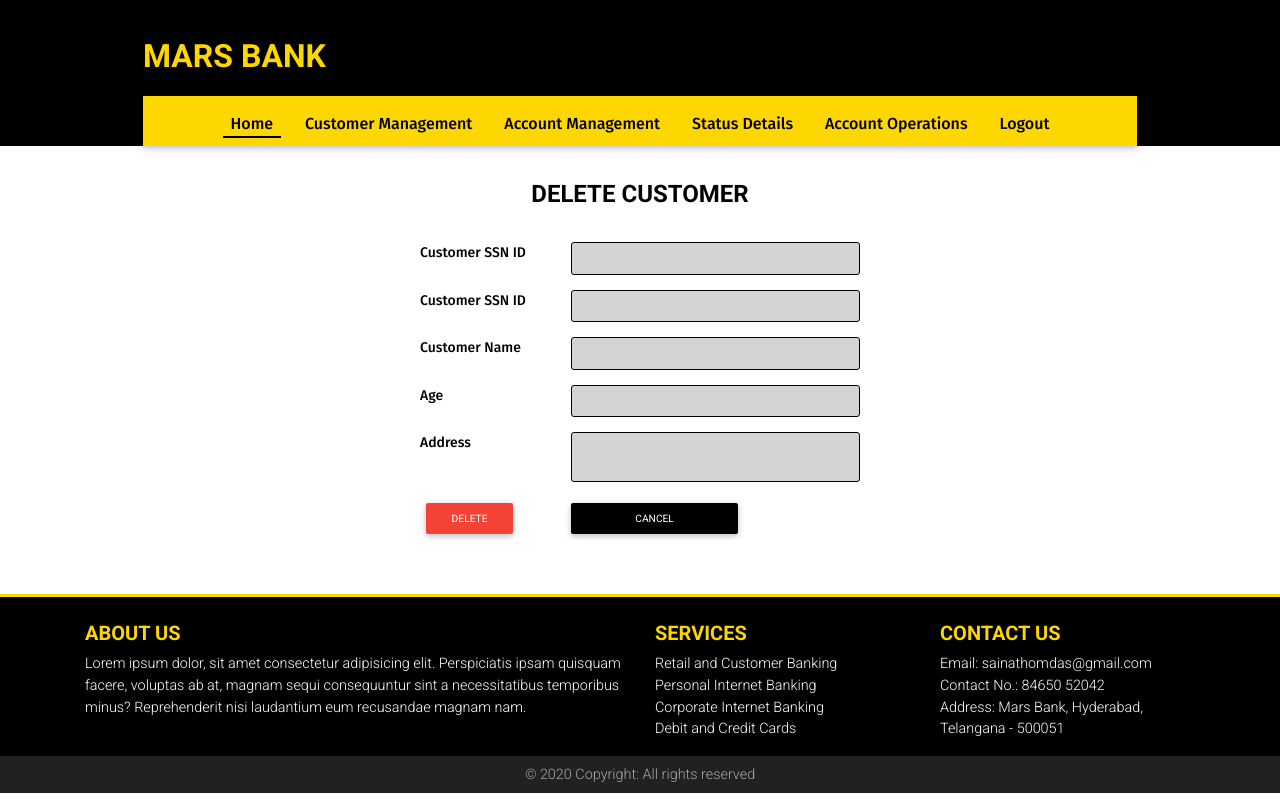
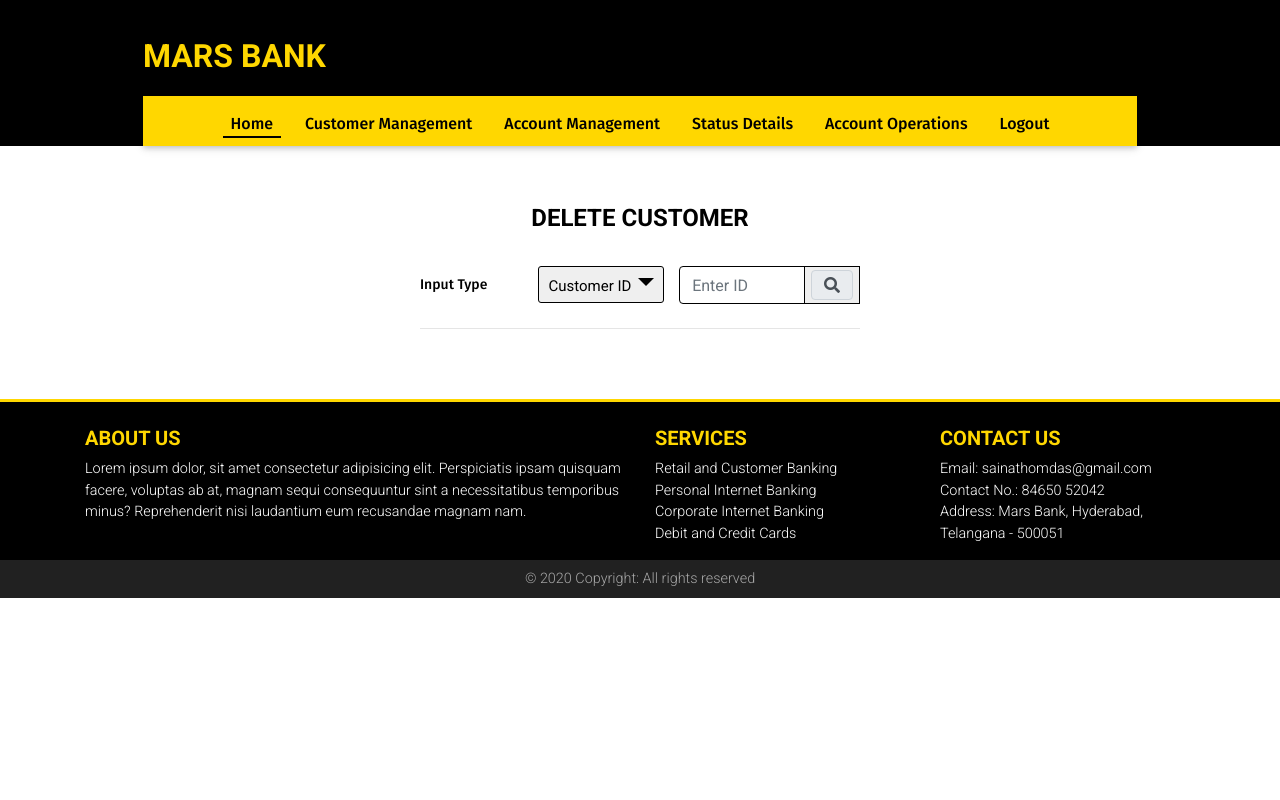
Before and after one commit to sainathomdas/RetailBanking, a Flask app: page /delete_customer/ in a window 1280 px wide. Run offline with Flask 2, Linux system fonts and the light colour scheme; a user stored in the database is signed in; some libraries are stand-ins or nearby versions.

Commit message:
updated deleted_customer.html

```diff
--- a/application/routes/login_route.py
+++ b/application/routes/login_route.py
@@ -4,7 +4,8 @@ from flask_sqlalchemy import SQLAlchemy
 from datetime import datetime
 from passlib.hash import sha256_crypt
 from functools import wraps
-app.config['SQLALCHEMY_DATABASE_URI'] = 'sqlite:///Database.db'
+app.config['SQLALCHEMY_DATABASE_URI'] = 'mysql://sainath:123456@localhost/retailbanking'
+app.config['SQLALCHEMY_TRACK_MODIFICATIONS'] = False
 db = SQLAlchemy(app)
 
 # Table for customer executive account
@@ -19,6 +20,7 @@ class ExecutiveAccount(db.Model):
 
 # password = sha256_crypt.encrypt(passwd)
 # if(sha256_crypt.verify(password_candidate,password))
+db.create_all()
 
 @app.route('/')
 @app.route('/login/',methods = ['GET', 'POST'])
@@ -38,7 +40,7 @@ def login():
                     flash("Successfully Logged In","success")
                     return render_template('create_customer.html')
                 else:
-                    flash("Wrong password!! Try Again !!","warning")
+                    flash("Wrong password!! Try Again !!",category= "warning")
                     return render_template('login.html', login_page = True)
         else:
             flash("Invalid Username","warning")
@@ -101,7 +103,7 @@ def updateIntoDatabase():
         cust_state = request.form['cust_state']
         cust_city = request.form['cust_city']
         #udpate into database
-        if 1==1:
+        if 1==1: #if updation is sucess
             flash("Updated Successfully", category= 'success')
             return redirect(url_for('updateCustomer'))
         else:
@@ -112,7 +114,17 @@ def updateIntoDatabase():
 @app.route('/delete_customer/', methods = ['GET', 'POST'])
 @is_logged_in
 def deleteCustomer():
-    return render_template('delete_customer.html')
+    if request.method == "POST":
+        if(request.form['input_type'] and request.form['id']):
+            input_type = request.form['input_type']
+            id = request.form['id']
+            #search for customer data with id and input_type...write a funtion to pull data from db using input_Type and id
+            if 1==1: #if customer found
+                return render_template('delete_customer.html',search = False, data = 'sainath')
+            else:
+                flash(f"Customer with {input_type} = {id} not found!", category='warning')
+
+    return render_template('delete_customer.html', search = True)
 
 @app.route('/view_customer', methods = ['GET', 'POST'])
 @is_logged_in
--- a/application/templates/delete_customer.html
+++ b/application/templates/delete_customer.html
@@ -4,13 +4,54 @@
 
 {% block content %}
 
+{% if search %}
 <div class="wrapper">
-		<div class="title">
+	<div class="title mt-4">
 	  Delete Customer
 	</div>
 
+	<form action=" {{ url_for('deleteCustomer') }} " method="POST" data-parsley-validate>
+		<div class="form">
+
+			<input type="text" name="from_page" value="update_customer.html" hidden>
+			<input type="text" name="redirect_url" value="updateCustomer" hidden>
+
+			<div class="inputfield">
+				<div class="row">
+					<div class="col-md-3">
+						<label for="" class="pt-2">Input Type</label>
+					</div>
+					<div class="col-md-4">
+						<div class="custom_select">
+							<select name="input_type" required>
+								<option value="cust_id">Customer ID</option>
+								<option value="ssn_id">SSN ID</option>
+							</select>
+						</div>
+					</div>
+					<div class="input-group form-sm  form-2 pl-0 col-md-5 ">
+						<input name="id" class="form-control my-0 py-1 " type="text" placeholder="Enter ID"
+							aria-label="Search" required style="border: 1px solid black;" minlength="9" maxlength="9" data-parsley-type="integer">
+						<div class="input-group-append">
+							<button type="submit" style="border: 1px solid black;"><span class="input-group-text "
+									id="basic-text1"><i class="fas fa-search text-grey"
+										aria-hidden="true"></i></span></button>
+
+						</div>
+					</div>
+				</div>
+			</div>
+		</div>
+	</form>
+
+	<hr class="w-100 mt-4">
+</div>
+{% endif %}
+
 {% include "includes/flash_message.html" %}
 
+{% if data %}
+<div class="wrapper mt-5">
 	<form action="" method="POST">
 	<div class="form">
 		<div class="inputfield">
@@ -46,10 +87,9 @@
 
 </form>
 </div>
+{% endif %}
 
 
 
-	<script src="//ajax.googleapis.com/ajax/libs/jquery/1.11.1/jquery.min.js"></script>
-	<script src="//geodata.solutions/includes/statecity.js"></script>
 
 {% endblock %}
--- a/application/templates/includes/flash_message.html
+++ b/application/templates/includes/flash_message.html
@@ -3,7 +3,7 @@
 {% for category, message in messages %}
 <div class="alert alert-{{ category  }} alert-dismissible container" role="alert">
     <button type="button" class="close" data-dismiss="alert" aria-label="Close"><span
-            aria-hidden="true">×</span></button>
+            aria-hidden="true" style="max-width: 500px;" >X</span></button>
     {{ message }}
 </div>
 {% endfor %}
--- a/application/templates/update_customer.html
+++ b/application/templates/update_customer.html
@@ -6,12 +6,12 @@
 
 {% if search %}
 <div class="wrapper">
-	<div class="title mt-2">
+	<div class="title mt-4">
 		Update Customer
 	</div>
 
 
-	<form action=" {{ url_for('searchCustomer') }} " method="POST" data-parsley-validate>
+	<form action=" {{ url_for('updateCustomer') }} " method="POST" data-parsley-validate>
 		<div class="form">
 
 			<input type="text" name="from_page" value="update_customer.html" hidden>
```
Lines whose indentation alone changed are shown as unchanged.
